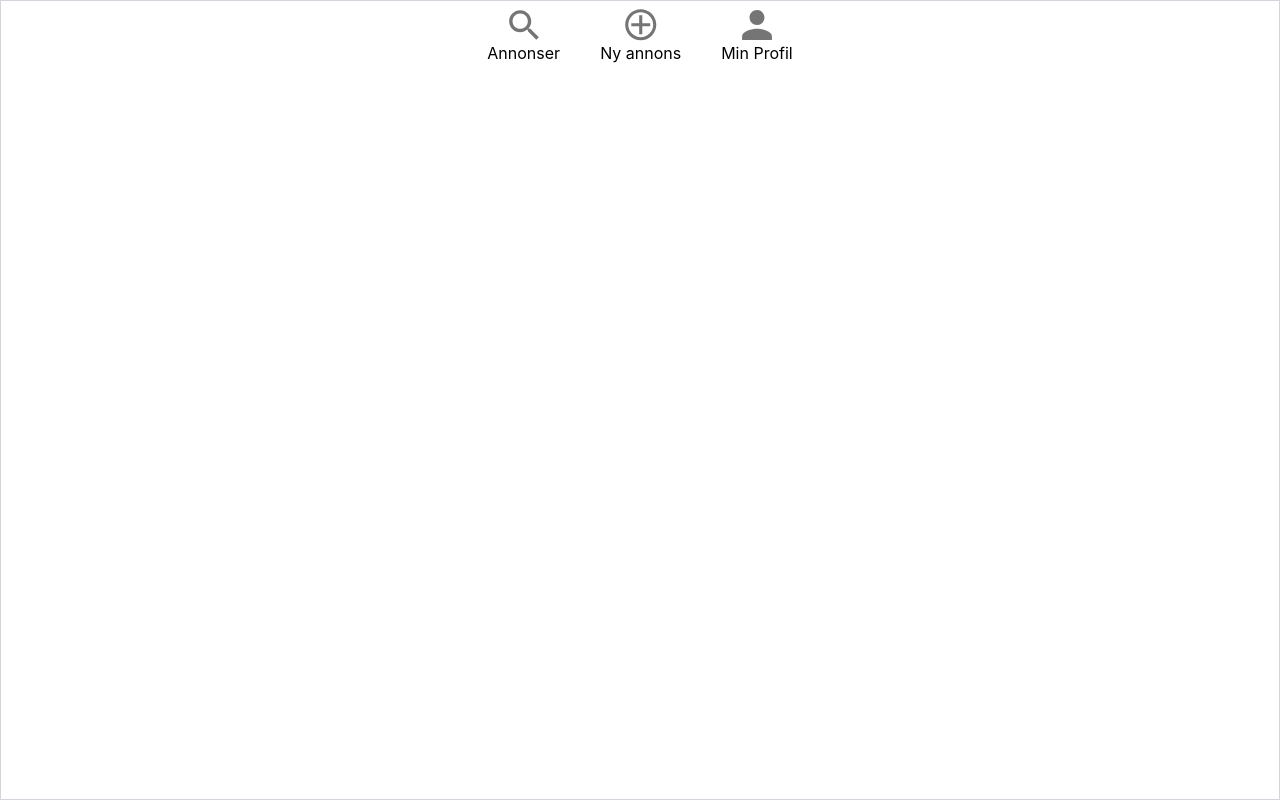
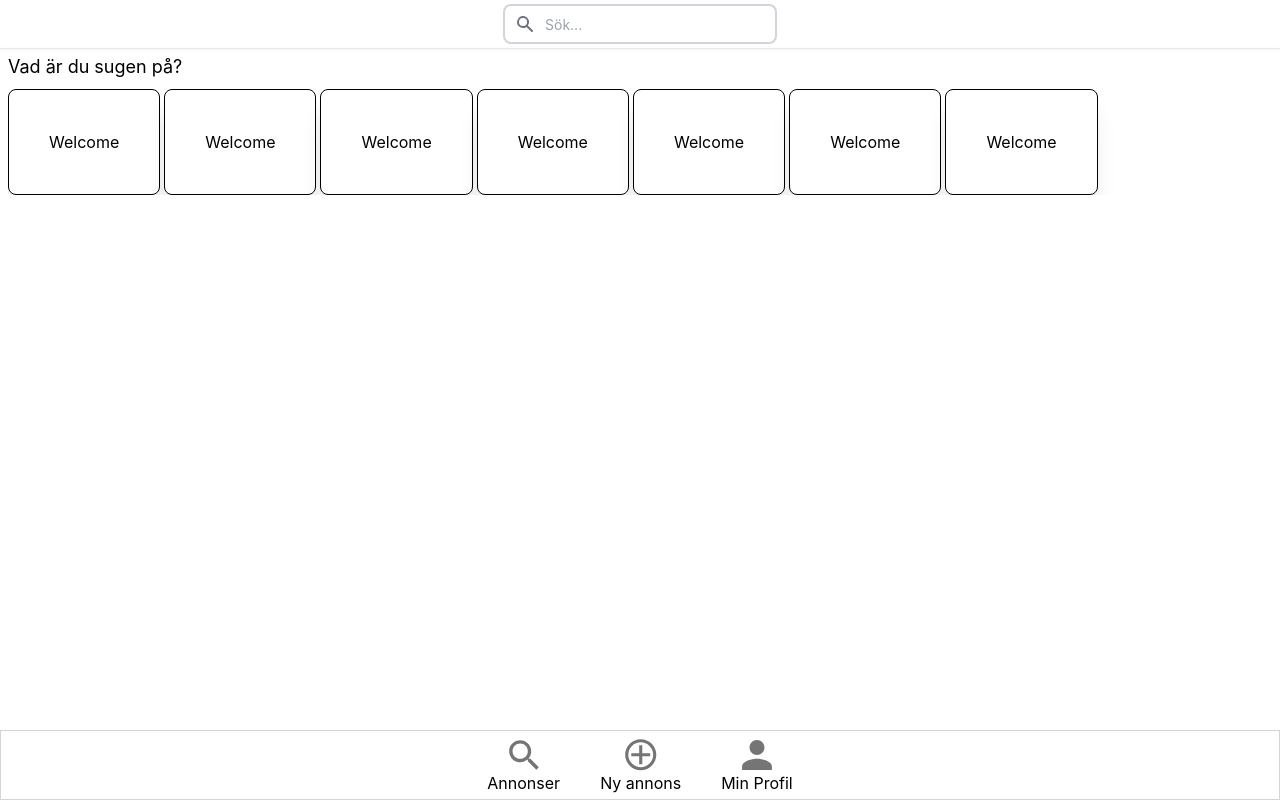
Before and after one commit to FredrikFalto/Smart-Waste, a React (Create React App) app in the folder frontend/: page /listings in a window 1280 px wide. Built offline with nearby package versions, Linux system fonts and the light colour scheme.

Commit message:
Started working on the categories bar

```diff
--- a/frontend/src/components/navbar/navbar.jsx
+++ b/frontend/src/components/navbar/navbar.jsx
@@ -9,7 +9,7 @@
 
 const Navbar = () => {
     return (
-        <nav className="bg-white border border-gray-300 px-2 w-full fixed bottom-0 md:top-0">
+        <nav className="bg-white border border-gray-300 px-2 w-full fixed bottom-0">
             <ul className="flex flex-row mb-1 mt-2 justify-center">
                 <li className="mr-10">
                     <a href="/listings" className="flex flex-col">
--- a/frontend/src/pages/listings/listings.jsx
+++ b/frontend/src/pages/listings/listings.jsx
@@ -8,10 +8,33 @@
         <div>
             <Searchbar />
             <Navbar />
-
             <hr class="my-1 h-px bg-gray-200 border-0 shadow" />
 
             <h3 className="ml-2 text-lg">Vad är du sugen på?</h3>
+
+            <div className="flex flex-row gap-1 overflow-x-auto m-2">
+                <div className="card">
+                    <h1>Welcome</h1>
+                </div>
+                <div className="card">
+                    <h1>Welcome</h1>
+                </div>
+                <div className="card">
+                    <h1>Welcome</h1>
+                </div>
+                <div className="card">
+                    <h1>Welcome</h1>
+                </div>
+                <div className="card">
+                    <h1>Welcome</h1>
+                </div>
+                <div className="card">
+                    <h1>Welcome</h1>
+                </div>
+                <div className="card">
+                    <h1>Welcome</h1>
+                </div>
+            </div>
         </div>
     );
 };
--- a/frontend/src/styles/index.css
+++ b/frontend/src/styles/index.css
@@ -6,8 +6,10 @@
     .card {
         background-color: theme('colors.white');
         border-radius: theme('borderRadius.lg');
-        padding: theme('spacing.6');
+        padding: theme('spacing.10');
         box-shadow: theme('boxShadow.xl');
+        border: solid black 1px;
+        height: 100%;
     }
 }
 
```
